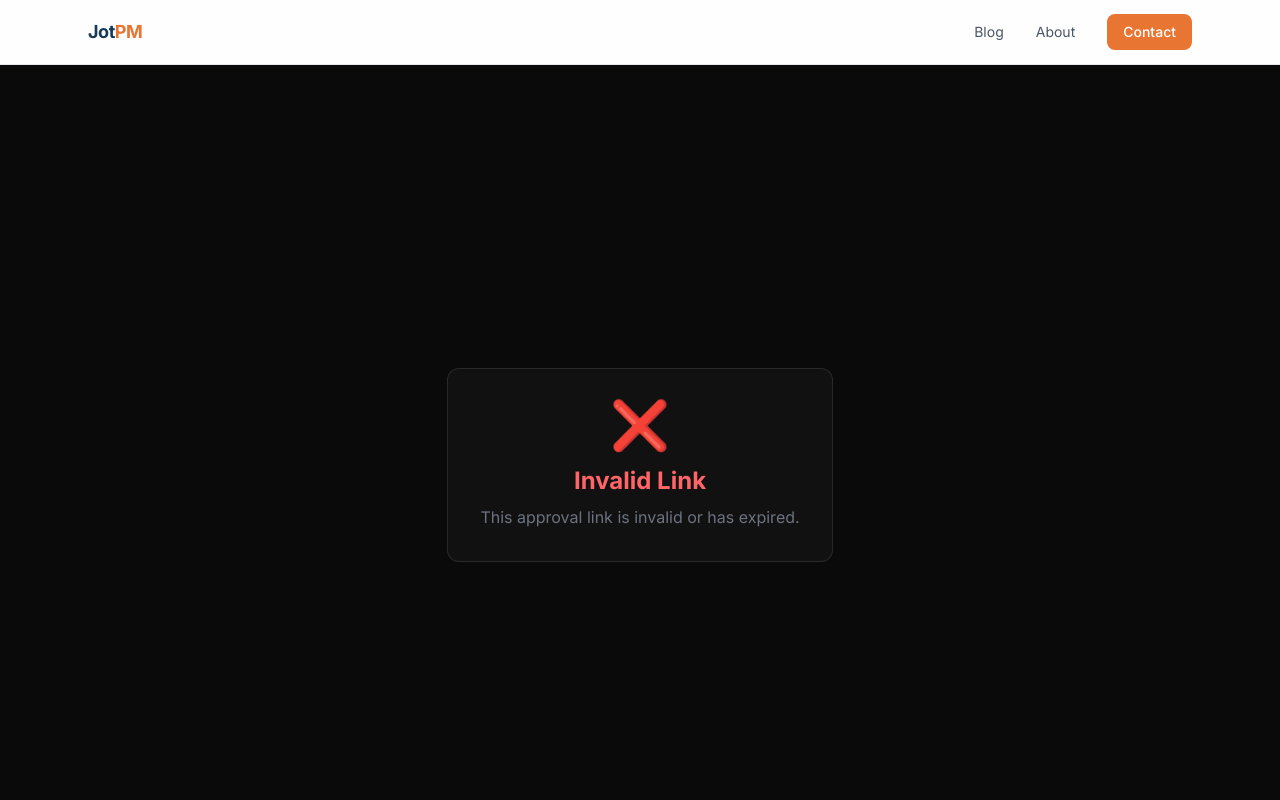
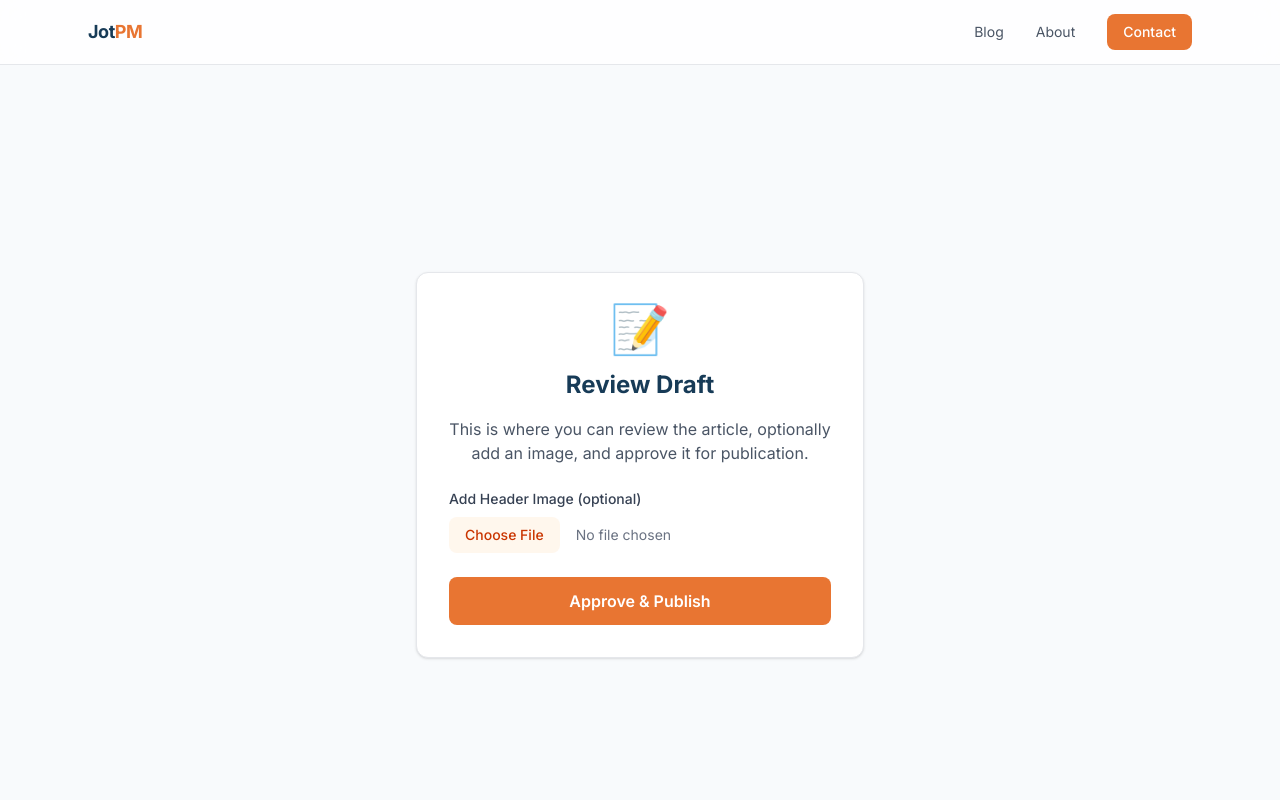
Before and after one commit to aksharjothi-max/jotpm, a Next.js app: page /approve in a window 1280 px wide. Shown: the top 800 px of the page. Built offline with nearby package versions, Linux system fonts and the light colour scheme.

Commit message:
Add image upload endpoint and approval page with manual image option

```diff
--- /dev/null
+++ b/src/app/api/upload-image/route.ts
@@ -0,0 +1,82 @@
+import { NextRequest, NextResponse } from "next/server";
+import crypto from "crypto";
+
+const GITHUB_TOKEN = process.env.GITHUB_TOKEN;
+const GITHUB_REPO = "aksharjothi-max/jotpm";
+
+async function uploadToGitHub(path: string, content: Buffer, message: string) {
+  // Check if file exists to get SHA
+  const existing = await fetch(`https://api.github.com/repos/${GITHUB_REPO}/contents/${path}`, {
+    headers: {
+      Authorization: `Bearer ${GITHUB_TOKEN}`,
+      Accept: "application/vnd.github.v3+json",
+    },
+  });
+
+  const sha = existing.ok ? (await existing.json()).sha : undefined;
+
+  const res = await fetch(`https://api.github.com/repos/${GITHUB_REPO}/contents/${path}`, {
+    method: "PUT",
+    headers: {
+      Authorization: `Bearer ${GITHUB_TOKEN}`,
+      Accept: "application/vnd.github.v3+json",
+      "Content-Type": "application/json",
+    },
+    body: JSON.stringify({
+      message,
+      content: content.toString("base64"),
+      sha,
+    }),
+  });
+
+  if (!res.ok) {
+    const err = await res.text();
+    throw new Error(`GitHub upload failed: ${res.status} ${err}`);
+  }
+
+  return res.json();
+}
+
+export async function POST(req: NextRequest) {
+  try {
+    const formData = await req.formData();
+    const slug = formData.get("slug") as string;
+    const token = formData.get("token") as string;
+    const file = formData.get("image") as File;
+
+    if (!slug || !token || !file) {
+      return NextResponse.json({ error: "Missing slug, token, or image" }, { status: 400 });
+    }
+
+    // Verify token
+    const expected = crypto.createHmac("sha256", "jotpm-approval-secret").update(slug).digest("hex").slice(0, 16);
+    if (token !== expected) {
+      return NextResponse.json({ error: "Invalid token" }, { status: 403 });
+    }
+
+    // Validate file
+    if (!file.type.startsWith("image/")) {
+      return NextResponse.json({ error: "File must be an image" }, { status: 400 });
+    }
+
+    if (file.size > 5 * 1024 * 1024) {
+      return NextResponse.json({ error: "Image must be under 5MB" }, { status: 400 });
+    }
+
+    // Convert to buffer
+    const bytes = await file.arrayBuffer();
+    const buffer = Buffer.from(bytes);
+
+    // Determine extension
+    const ext = file.type.split("/")[1] || "png";
+    const path = `public/images/blog/${slug}.${ext}`;
+
+    // Upload to GitHub
+    await uploadToGitHub(path, buffer, `Add image for ${slug}`);
+
+    return NextResponse.json({ success: true, path: `/images/blog/${slug}.${ext}` });
+  } catch (err: any) {
+    console.error("Image upload error:", err);
+    return NextResponse.json({ error: err.message || "Upload failed" }, { status: 500 });
+  }
+}
--- a/src/app/approve/page.tsx
+++ b/src/app/approve/page.tsx
@@ -8,44 +8,82 @@ function ApproveContent() {
   const searchParams = useSearchParams();
   const [status, setStatus] = useState<"loading" | "success" | "error">("loading");
   const [title, setTitle] = useState("");
+  const [slug, setSlug] = useState("");
+  const [token, setToken] = useState("");
+  const [image, setImage] = useState<File | null>(null);
+  const [uploading, setUploading] = useState(false);
+  const [uploaded, setUploaded] = useState(false);
 
   useEffect(() => {
-    const slug = searchParams.get("slug");
-    const token = searchParams.get("token");
-
-    if (!slug || !token) {
+    const s = searchParams.get("slug");
+    const t = searchParams.get("token");
+    if (!s || !t) {
       setStatus("error");
       return;
     }
+    setSlug(s);
+    setToken(t);
 
-    fetch(`/api/approve?slug=${slug}&token=${token}`)
+    // Fetch draft info
+    fetch(`/api/approve?slug=${s}&token=${t}`)
       .then((res) => res.json())
       .then((data) => {
         if (data.message === "Approved" || data.message === "Already approved") {
           setStatus("success");
           setTitle(data.title);
+        } else if (data.error === "Draft not found") {
+          setStatus("error");
         } else {
-          setStatus("error");
+          setStatus("success");
+          setTitle(data.title);
         }
       })
       .catch(() => setStatus("error"));
   }, [searchParams]);
 
+  const handleApprove = async () => {
+    const res = await fetch(`/api/approve?slug=${slug}&token=${token}`);
+    const data = await res.json();
+    if (data.message === "Approved" || data.message === "Already approved") {
+      setStatus("success");
+      setTitle(data.title);
+    }
+  };
+
+  const handleUpload = async () => {
+    if (!image) return;
+    setUploading(true);
+    const formData = new FormData();
+    formData.append("slug", slug);
+    formData.append("token", token);
+    formData.append("image", image);
+
+    const res = await fetch("/api/upload-image", {
+      method: "POST",
+      body: formData,
+    });
+    const data = await res.json();
+    if (data.success) {
+      setUploaded(true);
+    }
+    setUploading(false);
+  };
+
   return (
-    <div className="min-h-screen flex items-center justify-center bg-[#0a0a0a] text-white">
-      <div className="max-w-md mx-auto p-8 rounded-xl border border-white/10 bg-[#111111] text-center">
+    <div className="min-h-screen flex items-center justify-center bg-[#F8FAFC] text-[#17202A]">
+      <div className="max-w-md mx-auto p-8 rounded-xl border border-gray-200 bg-white text-center shadow-sm">
         {status === "loading" && (
-          <div className="animate-pulse text-[var(--accent)] text-lg">Processing approval...</div>
+          <div className="animate-pulse text-[var(--accent)] text-lg">Loading...</div>
         )}
 
         {status === "success" && (
           <div>
             <div className="text-5xl mb-4">✅</div>
-            <h1 className="text-2xl font-bold mb-2 text-[var(--accent)]">Article Approved</h1>
-            <p className="text-[var(--muted)] mb-4">
+            <h1 className="text-2xl font-bold mb-2 text-green-600">Article Approved</h1>
+            <p className="text-gray-600 mb-4">
               &ldquo;{title}&rdquo; has been approved and will be published shortly.
             </p>
-            <p className="text-sm text-[var(--muted)]">
+            <p className="text-sm text-gray-500">
               The blog will update automatically within a few minutes.
             </p>
           </div>
@@ -53,11 +91,49 @@ function ApproveContent() {
 
         {status === "error" && (
           <div>
-            <div className="text-5xl mb-4">❌</div>
-            <h1 className="text-2xl font-bold mb-2 text-red-400">Invalid Link</h1>
-            <p className="text-[var(--muted)]">
-              This approval link is invalid or has expired.
+            <div className="text-5xl mb-4">📝</div>
+            <h1 className="text-2xl font-bold mb-4 text-[#173B57]">Review Draft</h1>
+            <p className="text-gray-600 mb-6">
+              This is where you can review the article, optionally add an image, and approve it for publication.
             </p>
+
+            <div className="space-y-4 text-left mb-6">
+              <div>
+                <label className="block text-sm font-medium text-gray-700 mb-2">
+                  Add Header Image (optional)
+                </label>
+                <input
+                  type="file"
+                  accept="image/*"
+                  onChange={(e) => setImage(e.target.files?.[0] || null)}
+                  className="block w-full text-sm text-gray-500 file:mr-4 file:py-2 file:px-4 file:rounded-lg file:border-0 file:text-sm file:font-medium file:bg-orange-50 file:text-orange-700 hover:file:bg-orange-100"
+                />
+                {image && (
+                  <p className="text-xs text-gray-500 mt-1">{image.name}</p>
+                )}
+              </div>
+
+              {image && !uploaded && (
+                <button
+                  onClick={handleUpload}
+                  disabled={uploading}
+                  className="w-full px-4 py-2 bg-gray-100 text-gray-700 font-medium rounded-lg hover:bg-gray-200 disabled:opacity-50"
+                >
+                  {uploading ? "Uploading..." : "Upload Image"}
+                </button>
+              )}
+
+              {uploaded && (
+                <p className="text-sm text-green-600">✅ Image uploaded successfully</p>
+              )}
+            </div>
+
+            <button
+              onClick={handleApprove}
+              className="w-full px-6 py-3 bg-[#E87532] text-white font-semibold rounded-lg hover:bg-orange-600 transition-colors"
+            >
+              Approve & Publish
+            </button>
           </div>
         )}
       </div>
@@ -67,7 +143,7 @@ function ApproveContent() {
 
 export default function ApprovePage() {
   return (
-    <Suspense fallback={<div className="min-h-screen flex items-center justify-center bg-[#0a0a0a] text-white">Loading...</div>}>
+    <Suspense fallback={<div className="min-h-screen flex items-center justify-center bg-[#F8FAFC] text-[#17202A]">Loading...</div>}>
       <ApproveContent />
     </Suspense>
   );
```
